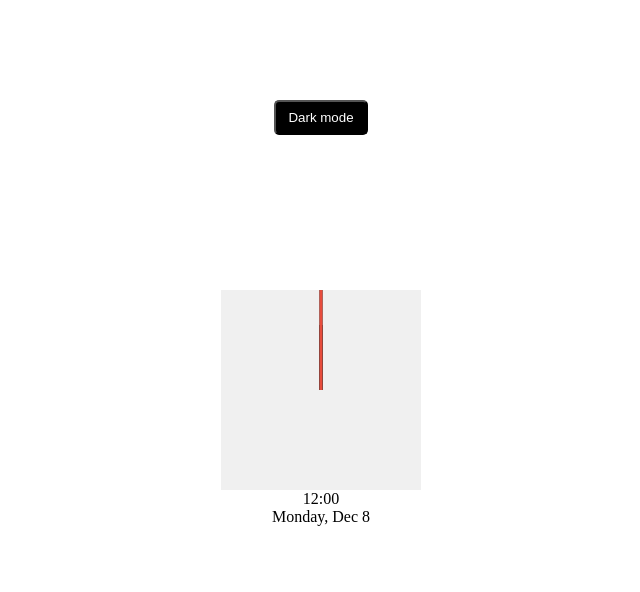
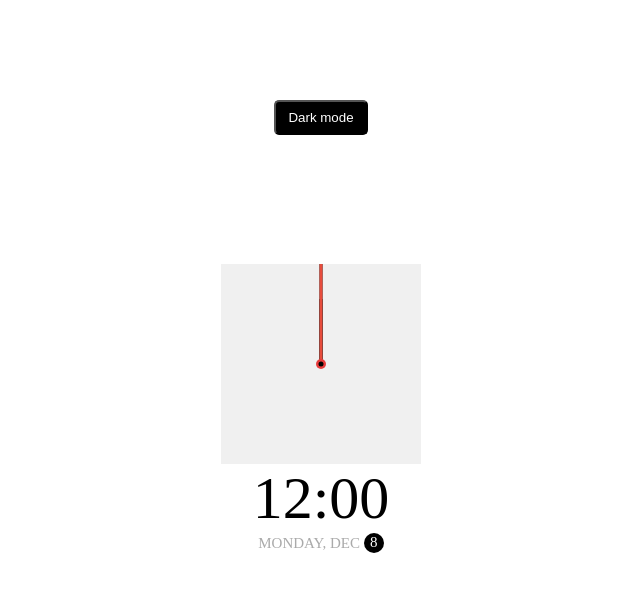
Before and after one commit to Am1d1v/ThemeClock, a plain HTML site: page index.html in a window 1280 px wide. Shown: the whole page, without its empty margins (319-959 px from the left). Drawn offline with Linux system fonts and the light colour scheme.

Commit message:
Add files via upload

```diff
--- a/style.sass
+++ b/style.sass
@@ -61,3 +61,38 @@ body
         background-color: #e74c3c
 
 .center-point
+    background-color: #e73c3c
+    width: 10px
+    height: 10px
+    position: absolute
+    top: 50%
+    left: 50%
+    transform: translate(-50%, -50%)
+    border-radius: 50%
+    &::after
+        content: ''
+        background-color: var(--primary-color)
+        width: 5px
+        height: 5px
+        position: absolute
+        transform: translate(-50%, -50%)
+        top: 50%
+        left: 50%
+        border-radius: 50%
+
+.time
+    font-size: 60px
+
+.date
+    color: #aaa
+    font-size: 15px
+    text-transform: uppercase
+    & .circle
+        background-color: var(--primary-color)
+        color: var(--secondary-color)
+        border-radius: 50%
+        height: 20px
+        width: 20px
+        display: inline-flex
+        justify-content: center
+        align-items: center
```
Also changed, not shown: style.css, style.min.css, 2 other files.
